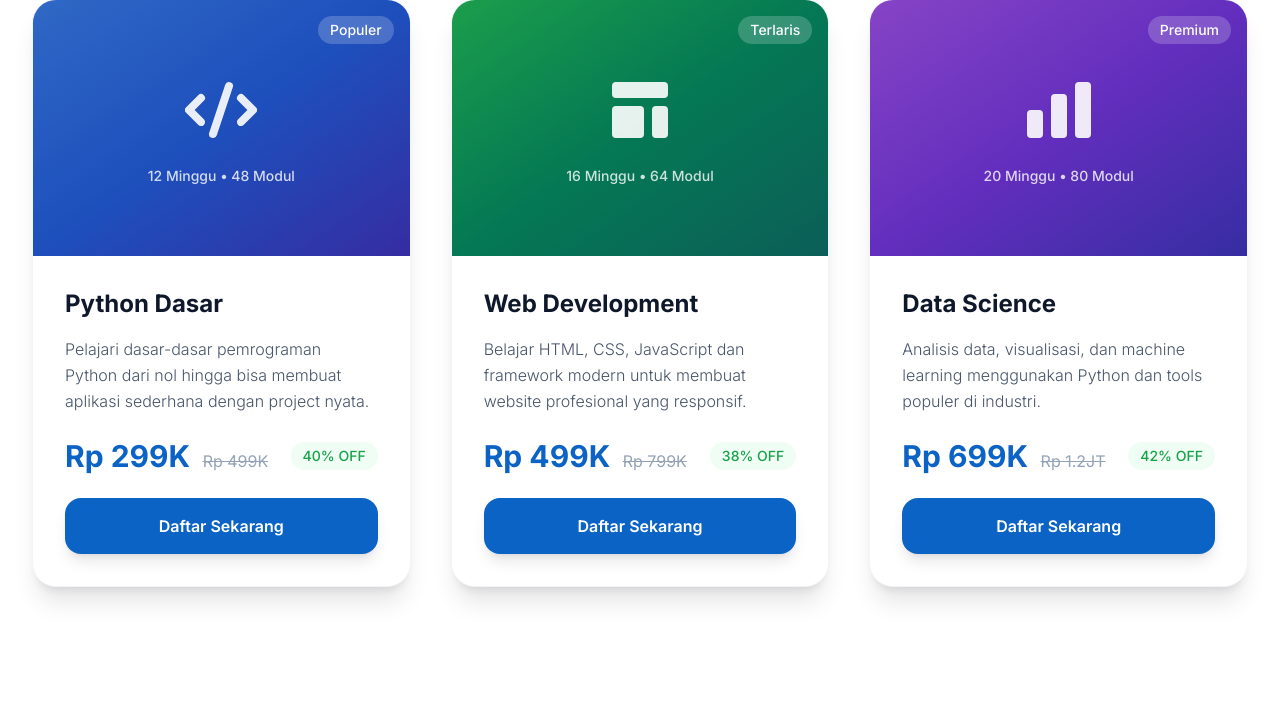
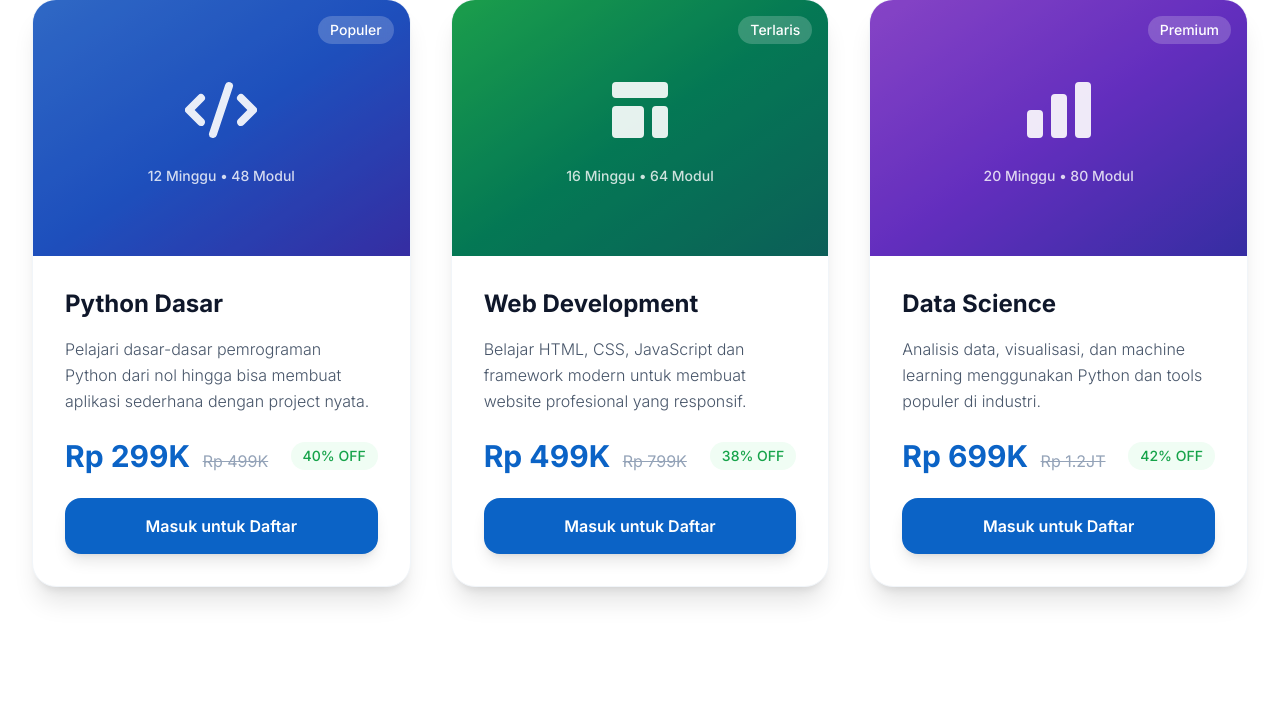
Before and after one commit to muzaaqi/responsi-uts-pwp, a Flask app: page / in a window 1280 px wide. Shown: the part 3090-3799 px from the top of the page. Run offline with Flask 3, Linux system fonts and the light colour scheme; some libraries are stand-ins or nearby versions.

Commit message:
chore(ui): Update course buttons to require login for registration
Replaced static 'Daftar Sekarang' buttons with conditional buttons that prompt users to log in before registering for courses. The button text and link now depend on the user's authentication status, improving user experience and access control.

```diff
--- a/templates/index.html
+++ b/templates/index.html
@@ -310,9 +310,16 @@
                                 40% OFF
                             </div>
                         </div>
-                        <button class="w-full bg-primary text-white py-4 rounded-2xl font-semibold hover:bg-blue-700 transition-all duration-300 shadow-lg hover:shadow-xl group-hover:scale-105">
-                            Daftar Sekarang
-                        </button>
+                        <a href="{% if user %} /register-python-dasar {% endif %}">
+                            <button class="w-full bg-primary text-white py-4 rounded-2xl font-semibold hover:bg-blue-700 transition-all duration-300 shadow-lg hover:shadow-xl group-hover:scale-105 {% if user %}cursor-pointer{% else %}cursor-not-allowed disabled{% endif %}">
+                                {% if user %}
+                                    Daftar Sekarang
+                                {% endif %}
+                                {% if not user %}
+                                    Masuk untuk Daftar
+                                {% endif %}
+                            </button>
+                        </a>
                     </div>
                 </div>
 
@@ -343,9 +350,16 @@
                                 38% OFF
                             </div>
                         </div>
-                        <button class="w-full bg-primary text-white py-4 rounded-2xl font-semibold hover:bg-blue-700 transition-all duration-300 shadow-lg hover:shadow-xl group-hover:scale-105">
-                            Daftar Sekarang
-                        </button>
+                        <a href="{% if user %} /register-web-development {% endif %}">
+                            <button class="w-full bg-primary text-white py-4 rounded-2xl font-semibold hover:bg-blue-700 transition-all duration-300 shadow-lg hover:shadow-xl group-hover:scale-105 {% if user %}cursor-pointer{% else %}cursor-not-allowed disabled{% endif %}">
+                                {% if user %}
+                                    Daftar Sekarang
+                                {% endif %}
+                                {% if not user %}
+                                    Masuk untuk Daftar
+                                {% endif %}
+                            </button>
+                        </a>
                     </div>
                 </div>
 
@@ -376,9 +390,16 @@
                                 42% OFF
                             </div>
                         </div>
-                        <button class="w-full bg-primary text-white py-4 rounded-2xl font-semibold hover:bg-blue-700 transition-all duration-300 shadow-lg hover:shadow-xl group-hover:scale-105">
-                            Daftar Sekarang
+                        <a href="{% if user %} /register-data-science {% endif %}">
+                        <button class="w-full bg-primary text-white py-4 rounded-2xl font-semibold hover:bg-blue-700 transition-all duration-300 shadow-lg hover:shadow-xl group-hover:scale-105 {% if user %}cursor-pointer{% else %}cursor-not-allowed disabled{% endif %}">
+                            {% if user %}
+                                Daftar Sekarang
+                            {% endif %}
+                            {% if not user %}
+                                Masuk untuk Daftar
+                            {% endif %}
                         </button>
+                        </a>
                     </div>
                 </div>
             </div>
```
